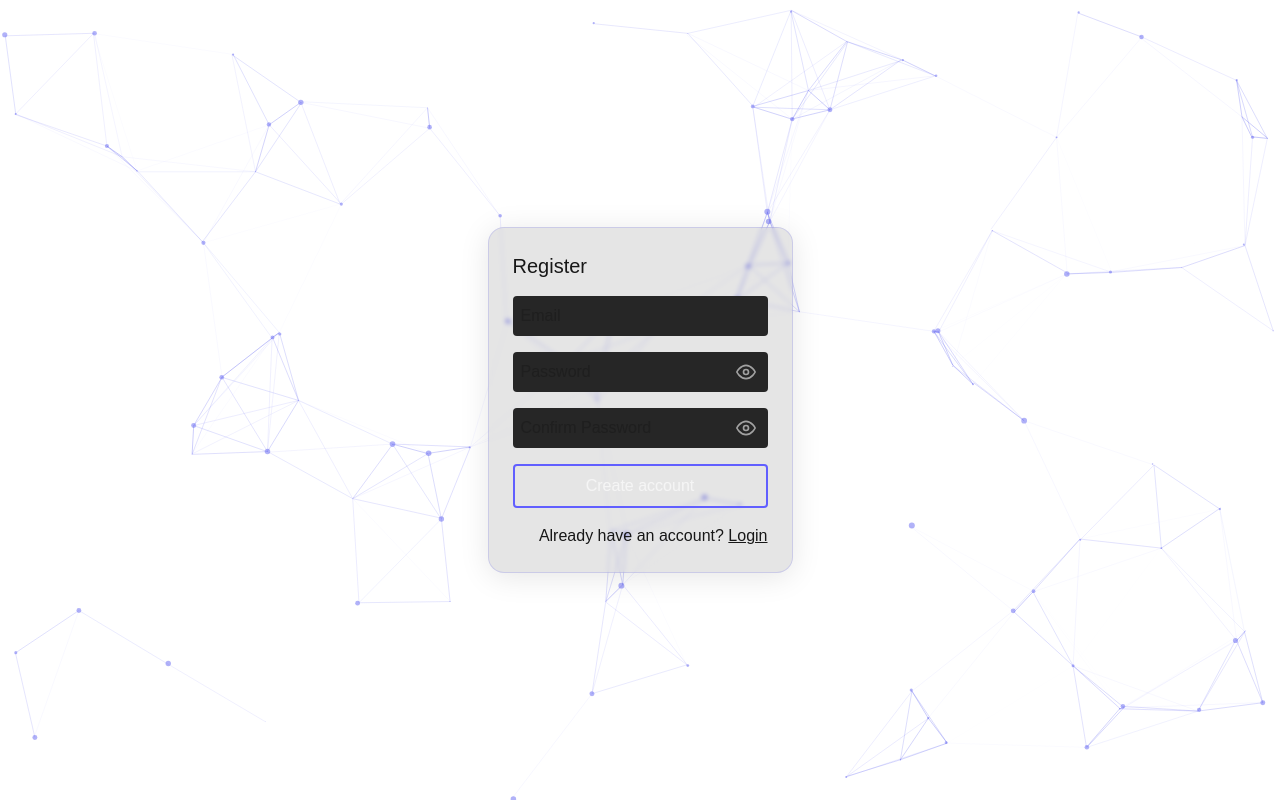
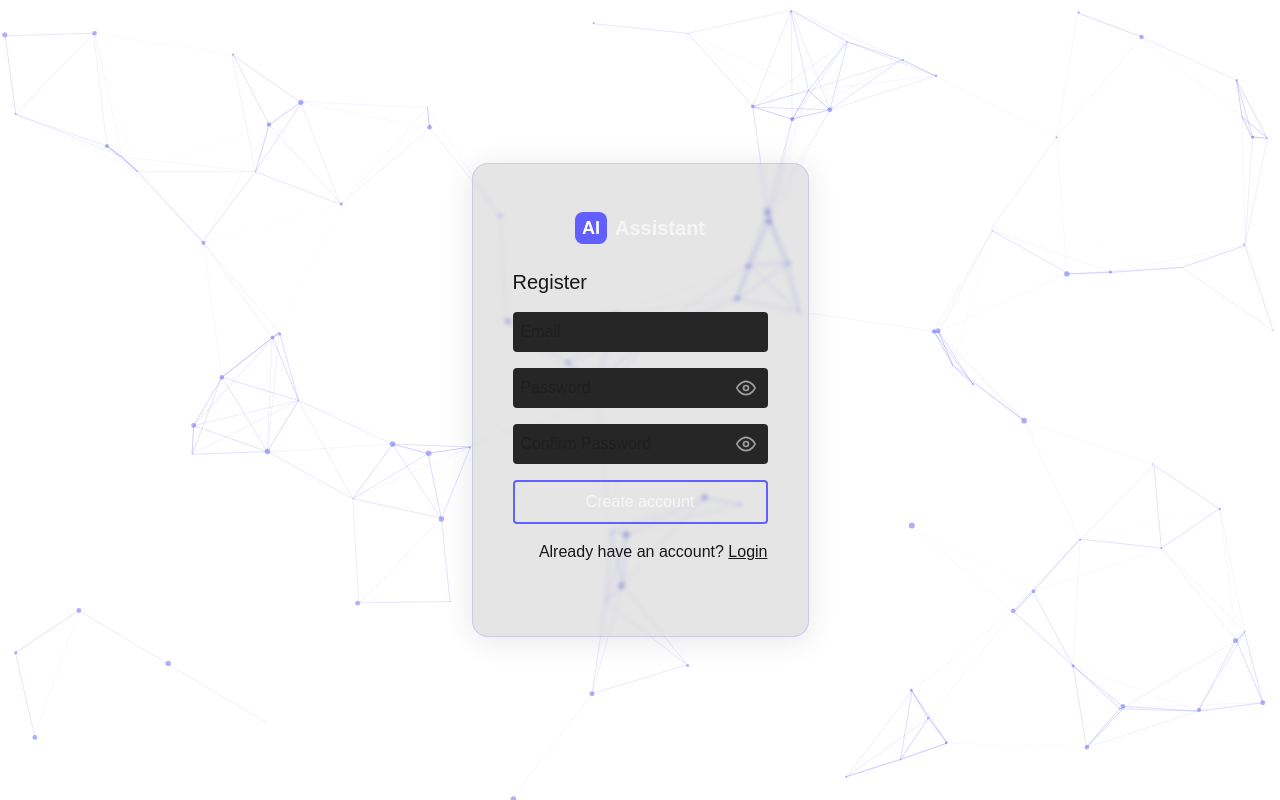
Before and after one commit to maxdudko/ai-assistant, a Next.js app in the folder apps/web/: page /auth/register in a window 1280 px wide. Built offline with nearby package versions, Linux system fonts and the light colour scheme; no server answers.

Commit message:
updated UI

```diff
--- a/apps/web/src/components/common/sidebar/index.tsx
+++ b/apps/web/src/components/common/sidebar/index.tsx
@@ -279,10 +279,6 @@ const LeftSidebar: FC = () => {
       <nav className="flex flex-col gap-1 p-2 md:p-4 h-full">
         {navItems.map(item => {
           const Icon = item.icon;
-          console.log({
-              pathname: pathname,
-              itemHref: item.href,
-          })
           const isActive = pathname === item.href;
 
           return (
--- a/apps/web/src/components/pages/auth/login.tsx
+++ b/apps/web/src/components/pages/auth/login.tsx
@@ -3,6 +3,7 @@
 import type { FC } from 'react';
 import React, { useCallback, useState } from 'react';
 import { useRouter } from 'next/navigation';
+import Link from 'next/link';
 
 import { useAuth } from '@/lib/api/AuthContext';
 import { authApi } from '@/lib/api/auth';
@@ -40,7 +41,13 @@ const Login: FC = () => {
   );
 
   return (
-    <Container>
+    <Container className="flex flex-col items-center px-4 py-12">
+      <Link href="/" className="flex items-center gap-2 hover:opacity-80 transition-opacity">
+        <div className="w-8 h-8 rounded-lg bg-indigo-500 flex items-center justify-center">
+          <span className="text-white font-bold text-lg">AI</span>
+        </div>
+        <span className="hidden md:block text-xl font-semibold text-neutral-100">Assistant</span>
+      </Link>
       <form onSubmit={onSubmit} className="w-full max-w-sm space-y-4 p-6">
         <h2 className="text-xl font-medium">Login</h2>
         <input
--- a/apps/web/src/components/pages/auth/register.tsx
+++ b/apps/web/src/components/pages/auth/register.tsx
@@ -3,6 +3,7 @@
 import type { FC } from 'react';
 import React, { useCallback, useState } from 'react';
 import { useRouter } from 'next/navigation';
+import Link from 'next/link';
 
 import { useAuth } from '@/lib/api/AuthContext';
 import { authApi } from '@/lib/api/auth';
@@ -41,7 +42,13 @@ const Register: FC = () => {
   );
 
   return (
-    <Container>
+    <Container className="flex flex-col items-center px-4 py-12">
+      <Link href="/" className="flex items-center gap-2 hover:opacity-80 transition-opacity">
+        <div className="w-8 h-8 rounded-lg bg-indigo-500 flex items-center justify-center">
+          <span className="text-white font-bold text-lg">AI</span>
+        </div>
+        <span className="hidden md:block text-xl font-semibold text-neutral-100">Assistant</span>
+      </Link>
       <form onSubmit={onSubmit} className="w-full max-w-sm space-y-4 p-6">
         <h2 className="text-xl font-medium">Register</h2>
         <input
```
